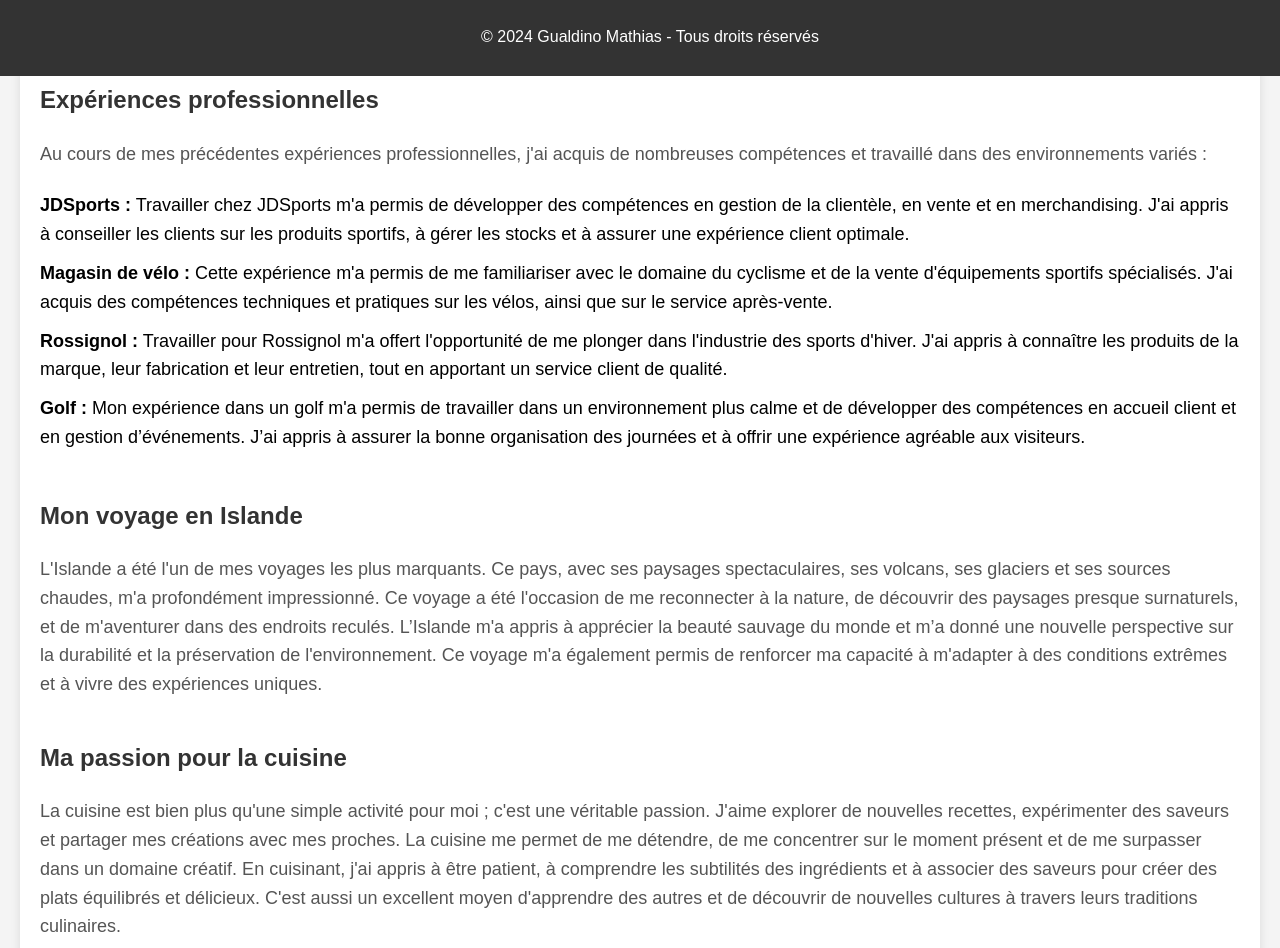
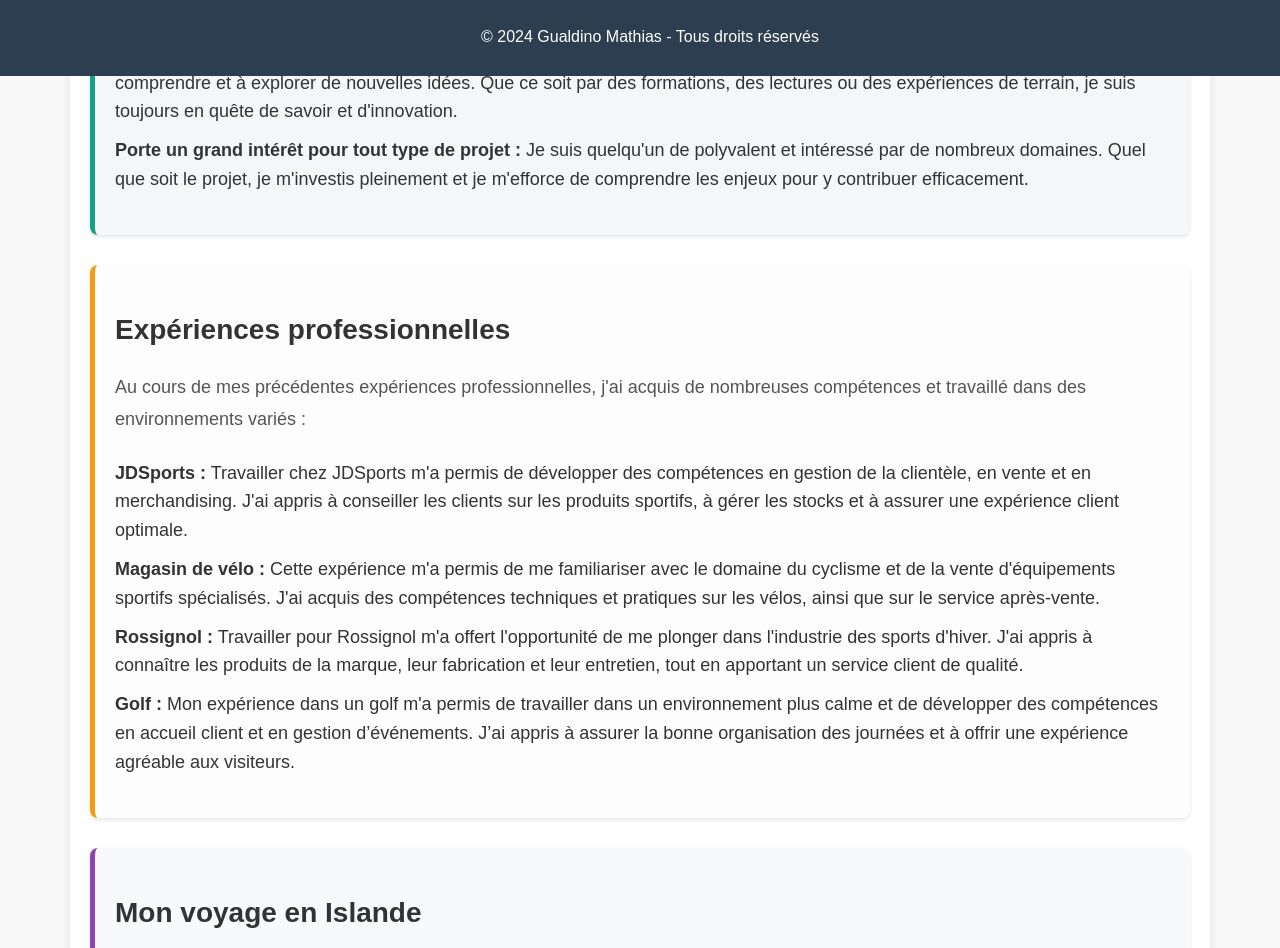
Before and after one commit to ArionZ66/Page-de-Mathias, a plain HTML site: page index.html in a window 1280 px wide. Shown: the part 724-1672 px from the top of the page. Drawn offline with Linux system fonts and the light colour scheme.

Commit message:
Update index.html

```diff
--- a/index.html
+++ b/index.html
@@ -6,18 +6,20 @@
     <title>CV de Gualdino Mathias</title>
     <style>
         body {
-            font-family: Arial, sans-serif;
+            font-family: 'Arial', sans-serif;
             line-height: 1.6;
             margin: 0;
             padding: 0;
-            background-color: #f4f4f4;
+            background-color: #f9f9f9;
+            color: #333;
         }
 
         header {
-            background-color: #333;
-            color: #fff;
+            background-color: #2c3e50;
+            color: white;
             text-align: center;
             padding: 20px 0;
+            box-shadow: 0 4px 8px rgba(0, 0, 0, 0.1);
         }
 
         header h1 {
@@ -26,46 +28,119 @@
         }
 
         .container {
-            max-width: 1200px;
+            max-width: 1100px;
             margin: 20px auto;
             padding: 20px;
             background-color: #fff;
-            box-shadow: 0 0 10px rgba(0, 0, 0, 0.1);
+            border-radius: 10px;
+            box-shadow: 0 4px 8px rgba(0, 0, 0, 0.1);
         }
 
         h2 {
-            color: #333;
-            font-size: 24px;
+            font-size: 28px;
+            margin-bottom: 15px;
         }
 
         .section {
-            margin-bottom: 40px;
+            margin-bottom: 30px;
         }
 
         .section p {
             font-size: 18px;
             color: #555;
+            line-height: 1.8;
         }
 
-        .skills ul, .experiences ul, .travels ul {
+        /* Présentation */
+        .presentation {
+            background-color: #eaf2f8;
+            border-left: 5px solid #2980b9;
+            padding: 20px;
+            border-radius: 8px;
+            box-shadow: 0 2px 4px rgba(0, 0, 0, 0.1);
+        }
+
+        .presentation p {
+            font-size: 18px;
+            color: #444;
+        }
+
+        /* Compétences */
+        .skills {
+            background-color: #f4f6f7;
+            border-left: 5px solid #16a085;
+            padding: 20px;
+            border-radius: 8px;
+            box-shadow: 0 2px 4px rgba(0, 0, 0, 0.1);
+        }
+
+        .skills ul {
             list-style-type: none;
             padding: 0;
         }
 
-        .skills li, .experiences li, .travels li {
+        .skills li {
             font-size: 18px;
             padding: 5px 0;
         }
 
+        /* Expériences professionnelles */
+        .experiences {
+            background-color: #fdfdfd;
+            border-left: 5px solid #f39c12;
+            padding: 20px;
+            border-radius: 8px;
+            box-shadow: 0 2px 4px rgba(0, 0, 0, 0.1);
+        }
+
+        .experiences ul {
+            list-style-type: none;
+            padding: 0;
+        }
+
+        .experiences li {
+            font-size: 18px;
+            padding: 5px 0;
+        }
+
+        /* Voyages */
+        .travels {
+            background-color: #f8f9fa;
+            border-left: 5px solid #8e44ad;
+            padding: 20px;
+            border-radius: 8px;
+            box-shadow: 0 2px 4px rgba(0, 0, 0, 0.1);
+        }
+
+        .travels p {
+            font-size: 18px;
+            color: #444;
+        }
+
+        /* Passion pour la cuisine */
+        .cooking {
+            background-color: #f4f4f9;
+            border-left: 5px solid #c0392b;
+            padding: 20px;
+            border-radius: 8px;
+            box-shadow: 0 2px 4px rgba(0, 0, 0, 0.1);
+        }
+
+        .cooking p {
+            font-size: 18px;
+            color: #444;
+        }
+
         footer {
-            background-color: #333;
-            color: #fff;
+            background-color: #2c3e50;
+            color: white;
             text-align: center;
             padding: 10px;
             position: fixed;
             width: 100%;
             bottom: 0;
         }
+
     </style>
 </head>
 <body>
@@ -75,7 +150,7 @@
 </header>
 
 <div class="container">
-    <section class="section">
+    <section class="section presentation">
         <h2>Présentation</h2>
         <p>Bonjour ! Je m'appelle <strong>Gualdino Mathias</strong>, j'ai 20 ans et je suis né le 16 mars 2004. Actuellement, je vis à Cergy et je possède le permis de conduire (permis B), ce qui me permet de me déplacer aisément pour diverses opportunités. J'ai toujours eu une passion pour les voyages, la découverte de nouvelles cultures et l'exploration de différents horizons. Ces expériences m'ont appris à m'adapter rapidement et à comprendre différentes perspectives. En plus de cela, la cuisine et le sport font partie de mes grandes passions. La cuisine m'offre un moyen de créativité et d’expression personnelle, tandis que le sport me permet de garder une bonne forme physique et mentale.</p>
     </section>
@@ -106,7 +181,7 @@
         <p>L'Islande a été l'un de mes voyages les plus marquants. Ce pays, avec ses paysages spectaculaires, ses volcans, ses glaciers et ses sources chaudes, m'a profondément impressionné. Ce voyage a été l'occasion de me reconnecter à la nature, de découvrir des paysages presque surnaturels, et de m'aventurer dans des endroits reculés. L’Islande m'a appris à apprécier la beauté sauvage du monde et m’a donné une nouvelle perspective sur la durabilité et la préservation de l'environnement. Ce voyage m'a également permis de renforcer ma capacité à m'adapter à des conditions extrêmes et à vivre des expériences uniques.</p>
     </section>
 
-    <section class="section passions">
+    <section class="section cooking">
         <h2>Ma passion pour la cuisine</h2>
         <p>La cuisine est bien plus qu'une simple activité pour moi ; c'est une véritable passion. J'aime explorer de nouvelles recettes, expérimenter des saveurs et partager mes créations avec mes proches. La cuisine me permet de me détendre, de me concentrer sur le moment présent et de me surpasser dans un domaine créatif. En cuisinant, j'ai appris à être patient, à comprendre les subtilités des ingrédients et à associer des saveurs pour créer des plats équilibrés et délicieux. C'est aussi un excellent moyen d'apprendre des autres et de découvrir de nouvelles cultures à travers leurs traditions culinaires.</p>
     </section>
```
